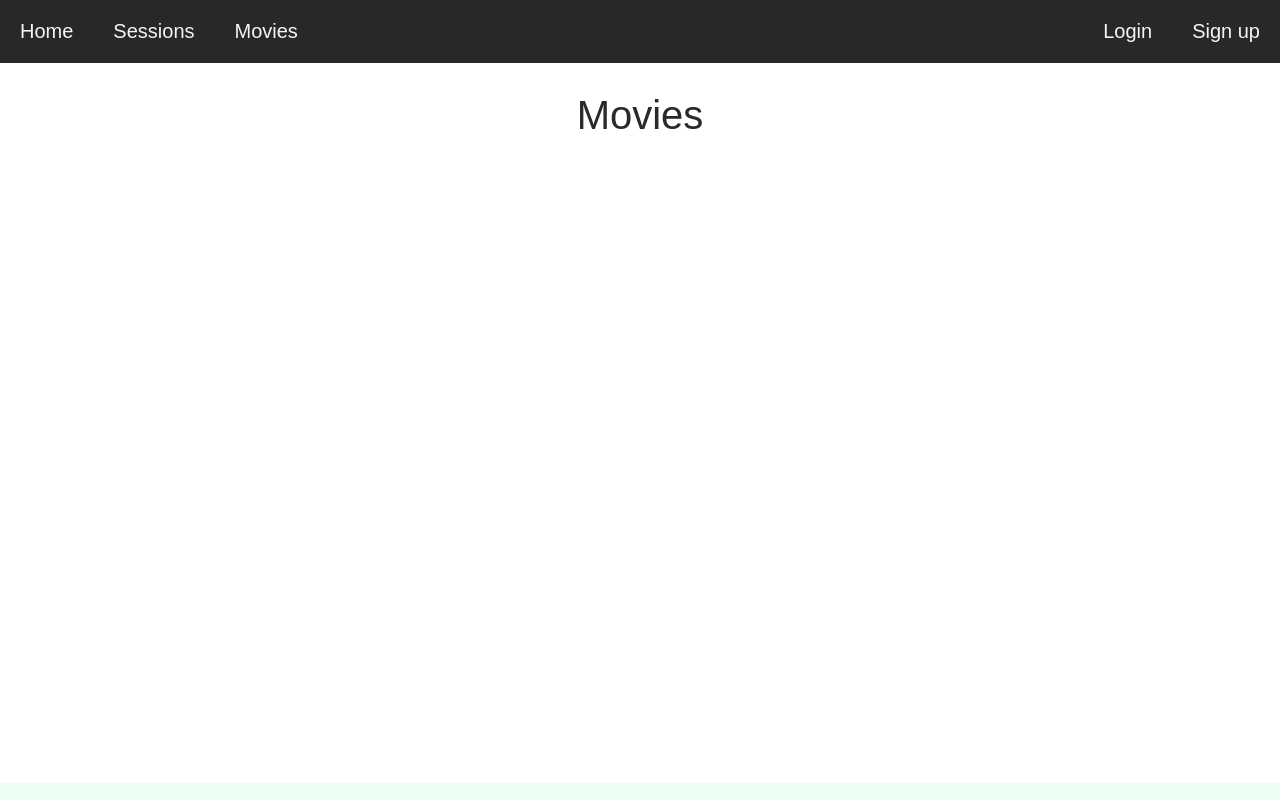
After one commit to Salatiktik/SCLabs, a Django app: page /movies/ in a window 1280 px wide. The commit adds this page. Run offline with Django 4.2, Linux system fonts and the light colour scheme; data that the repository does not hold is empty; some web fonts are replaced.

Commit message:
start movies block

```diff
--- a/CinemaApp/cinema/templates/cinema/base.html
+++ b/CinemaApp/cinema/templates/cinema/base.html
@@ -326,6 +326,7 @@
         <div class="headerBlock">
             <a class="link" href="/home">Home</a>
             <a class="link" href="/sessions">Sessions</a>
+            <a class="link" href="/movies">Movies</a>
         </div>
         <div class="headerBlock">
             {% if user.is_authenticated %}
--- /dev/null
+++ b/CinemaApp/cinema/templates/cinema/movies.html
@@ -0,0 +1,15 @@
+{% extends 'cinema/base.html' %}
+{% block title %}Sessions page{% endblock %}
+{% block content %}
+<div>
+    <div class = "pageTitle">Movies</div>
+    {% for movie in movies%}
+        <div class = "movieBlock">
+            <div>
+                <img src = "{{movie.poster.url}}">
+            </div>
+            {{movie}}
+        </div>
+    {% endfor %}
+</div>
+{% endblock %}
--- a/CinemaApp/cinema/urls.py
+++ b/CinemaApp/cinema/urls.py
@@ -3,14 +3,14 @@ from . import views
 
 urlpatterns = [
     path('', views.HomeView.as_view()),
-    path('home', views.HomeView.as_view(), name = "home"),
-    path('login', views.LoginView.as_view(), name='login'),
-    path('sign-up',views.SignUpView.as_view(),name="sign-up"),
-    path('sessions',views.SessionsView.as_view(),name="sessions"),
-    path('profile', views.ProfileView.as_view(), name='profile'),
+    path('home/', views.HomeView.as_view(), name = "home"),
+    path('login/', views.LoginView.as_view(), name='login'),
+    path('sign-up/',views.SignUpView.as_view(),name="sign-up"),
+    path('sessions/',views.SessionsView.as_view(),name="sessions"),
+    path('profile/', views.ProfileView.as_view(), name='profile'),
+    path('movies/', views.MoviesView.as_view(), name='movies'),
     re_path(r'^session/(?P<session_id>\d+)/$', views.SessionView.as_view(), name='session'),
     re_path(r'^session/(?P<session_id>\d+)/$', views.SessionView.as_view(), name='session'),
     re_path(r'^movie/(?P<movie_id>\d+)/$', views.MovieView.as_view(), name='movie'),
     re_path(r'^ticket_confirmation/(?P<session_id>\d+)_(?P<seat_id>\d+)/$', views.TicketView.as_view(), name='ticket_confirmation'),
-
 ]
--- a/CinemaApp/cinema/views.py
+++ b/CinemaApp/cinema/views.py
@@ -111,6 +111,11 @@ class MovieView(View):
     def get(self, req, *args, movie_id, **kwargs):
         return render()
 
+class MoviesView(View):
+    def get(self, req, *args, **kwargs):
+        movies = Movie.objects.all()
+        return render(req, 'cinema/movies.html',{"movies":movies})
+
 class TicketView(View):
 
     def post(self,req,*args, session_id, seat_id,**kwargs):
```
Also changed, not shown: CinemaApp/149893.jpg (deleted), CinemaApp/cinema/templates/cinema/movie.html (added).
